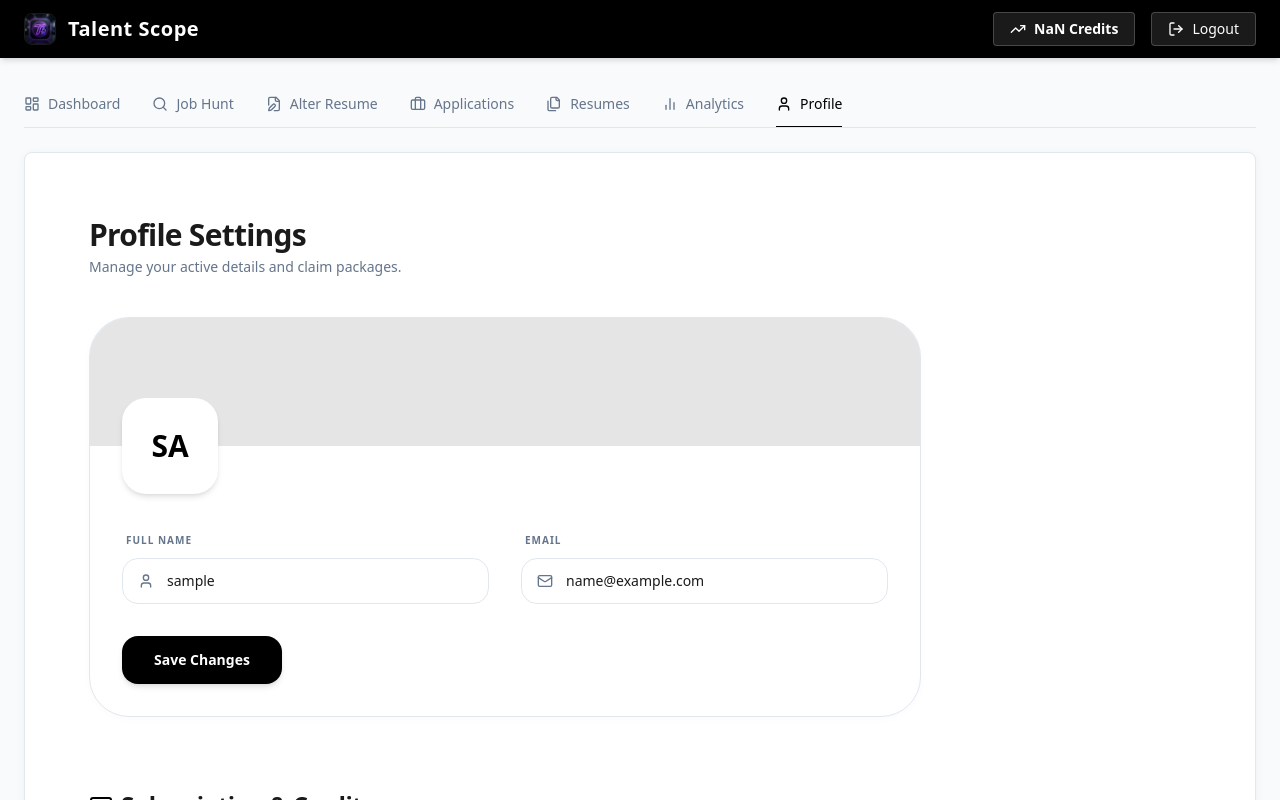
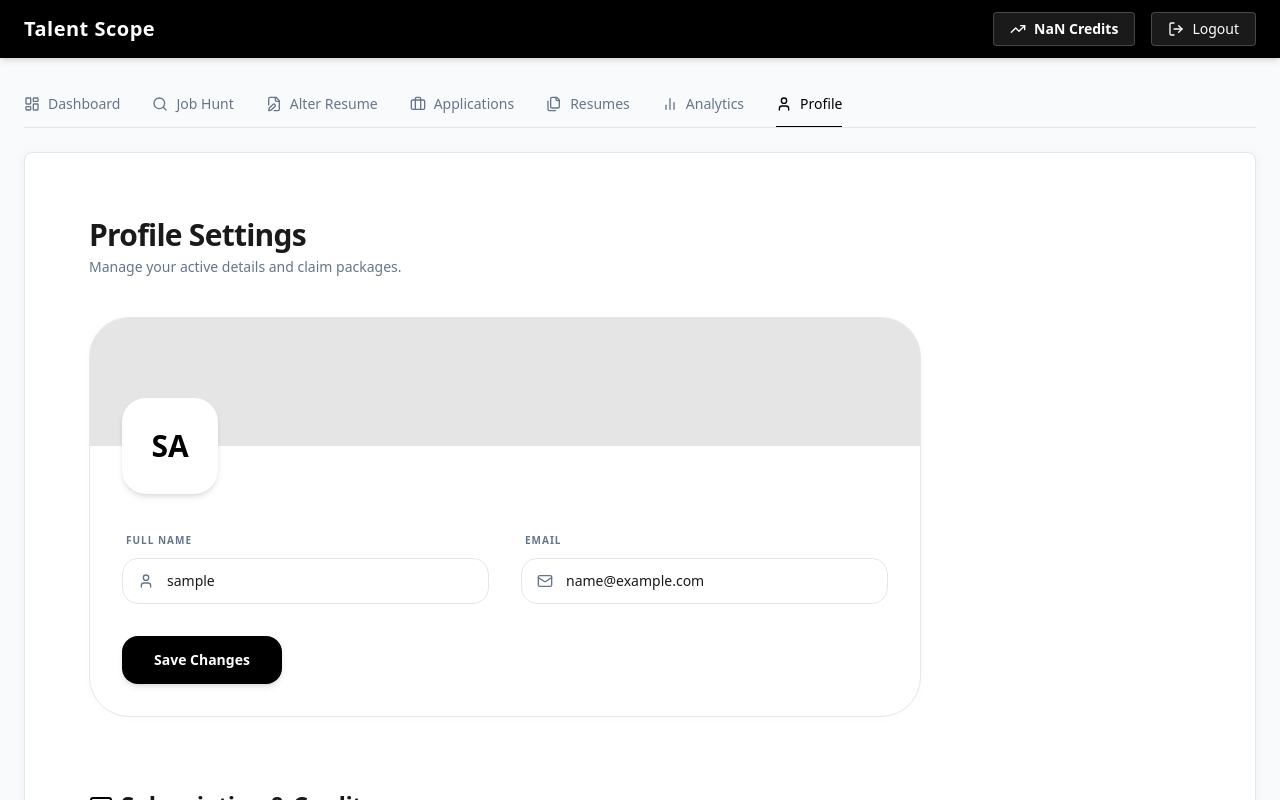
Before and after one commit to alexnikshith/HireSense, a Next.js app: page /dashboard/profile in a window 1280 px wide. Shown: the top 800 px of the page. Built offline with nearby package versions, Linux system fonts and the light colour scheme; sample sign-in values are in the browser's storage.

Commit message:
style(dashboard): remove logo image from top navigation header

```diff
--- a/src/app/dashboard/layout.tsx
+++ b/src/app/dashboard/layout.tsx
@@ -70,7 +70,6 @@ export default function DashboardLayout({ children }: { children: React.ReactNod
           }}
           className="flex items-center gap-3 hover:opacity-90 active:scale-[0.98] transition-all focus:outline-none"
         >
-          <img src="/logo.png" alt="Talent Scope Logo" className="w-8 h-8 rounded-lg object-contain border border-white/10" />
           <span className="text-xl font-bold tracking-wide">Talent Scope</span>
         </button>
 
```
